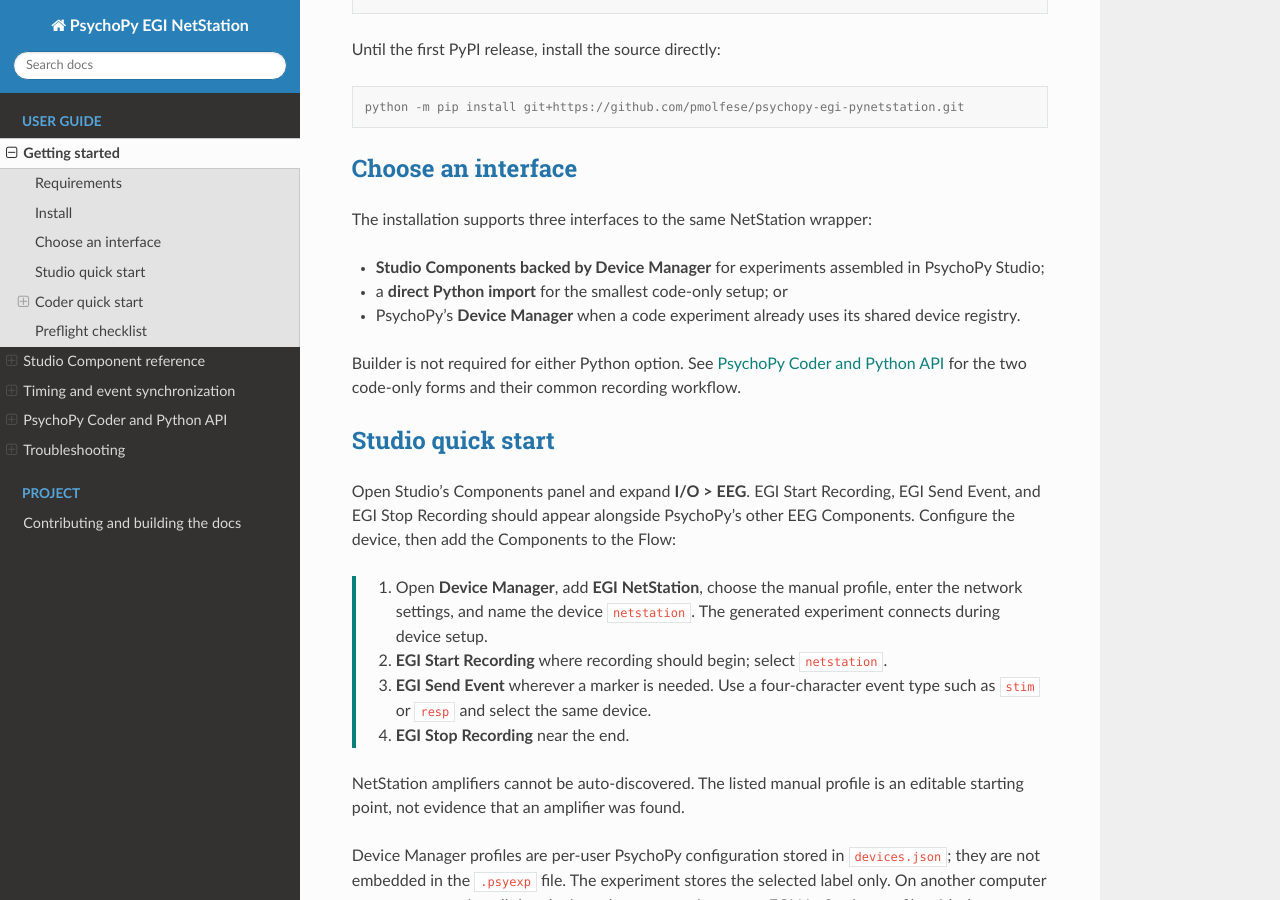
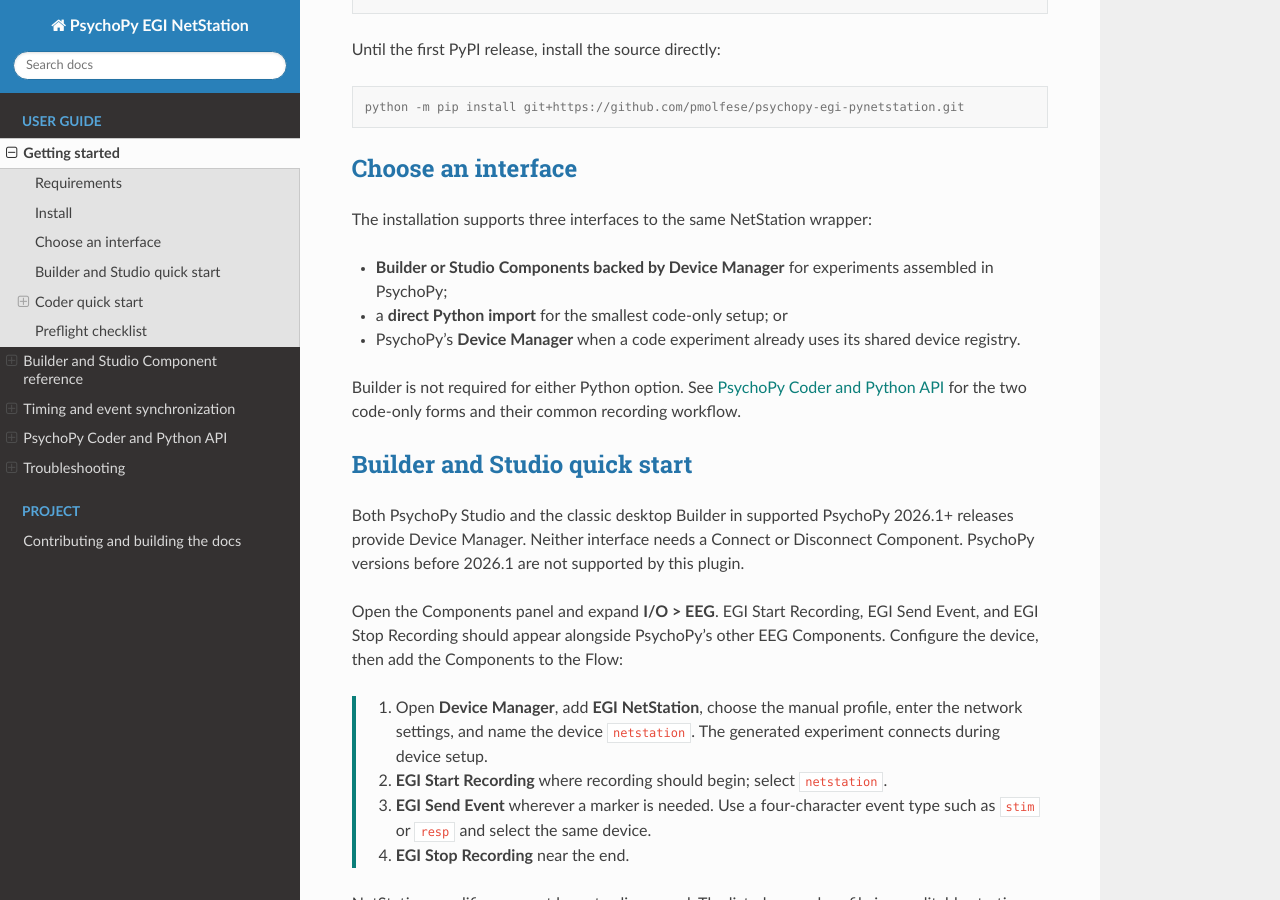
Before and after one commit to pmolfese/psychopy-egi-pynetstation, a Sphinx documentation site: the page built from docs/getting-started.rst, in a window 1280 px wide and 900 px high, scrolled down 542 px. Built offline with Sphinx 7.4.7 and the Read the Docs theme 3.1.0, drawn with Linux system fonts in a browser that asks for light colours.

Commit message:
PsychoPy Studio updates

```diff
--- a/docs/getting-started.rst
+++ b/docs/getting-started.rst
@@ -33,8 +33,8 @@
 
 The installation supports three interfaces to the same NetStation wrapper:
 
-* **Studio Components backed by Device Manager** for experiments assembled in
-  PsychoPy Studio;
+* **Builder or Studio Components backed by Device Manager** for experiments
+  assembled in PsychoPy;
 * a **direct Python import** for the smallest code-only setup; or
 * PsychoPy's **Device Manager** when a code experiment already uses its shared
   device registry.
@@ -42,12 +42,17 @@
 Builder is not required for either Python option. See :doc:`python-api` for the
 two code-only forms and their common recording workflow.
 
-Studio quick start
-------------------
+Builder and Studio quick start
+------------------------------
 
-Open Studio's Components panel and expand **I/O > EEG**. EGI Start Recording,
-EGI Send Event, and EGI Stop Recording should appear alongside PsychoPy's other
-EEG Components. Configure the device, then add the Components to the Flow:
+Both PsychoPy Studio and the classic desktop Builder in supported PsychoPy
+2026.1+ releases provide Device Manager. Neither interface needs a Connect or
+Disconnect Component. PsychoPy versions before 2026.1 are not supported by
+this plugin.
+
+Open the Components panel and expand **I/O > EEG**. EGI Start Recording, EGI
+Send Event, and EGI Stop Recording should appear alongside PsychoPy's other EEG
+Components. Configure the device, then add the Components to the Flow:
 
 .. rst-class:: workflow
 
```
Also changed, not shown: CHANGELOG.md (+4 -2 lines), README.md (+14 -8 lines), docs/builder-components.rst (+9 -7 lines), docs/index.rst (+5 -4 lines), pyproject.toml (+5 -5 lines), docs/_static/plugin-icons/psychopy-egi-pynetstation.png (added), 6 other files.
